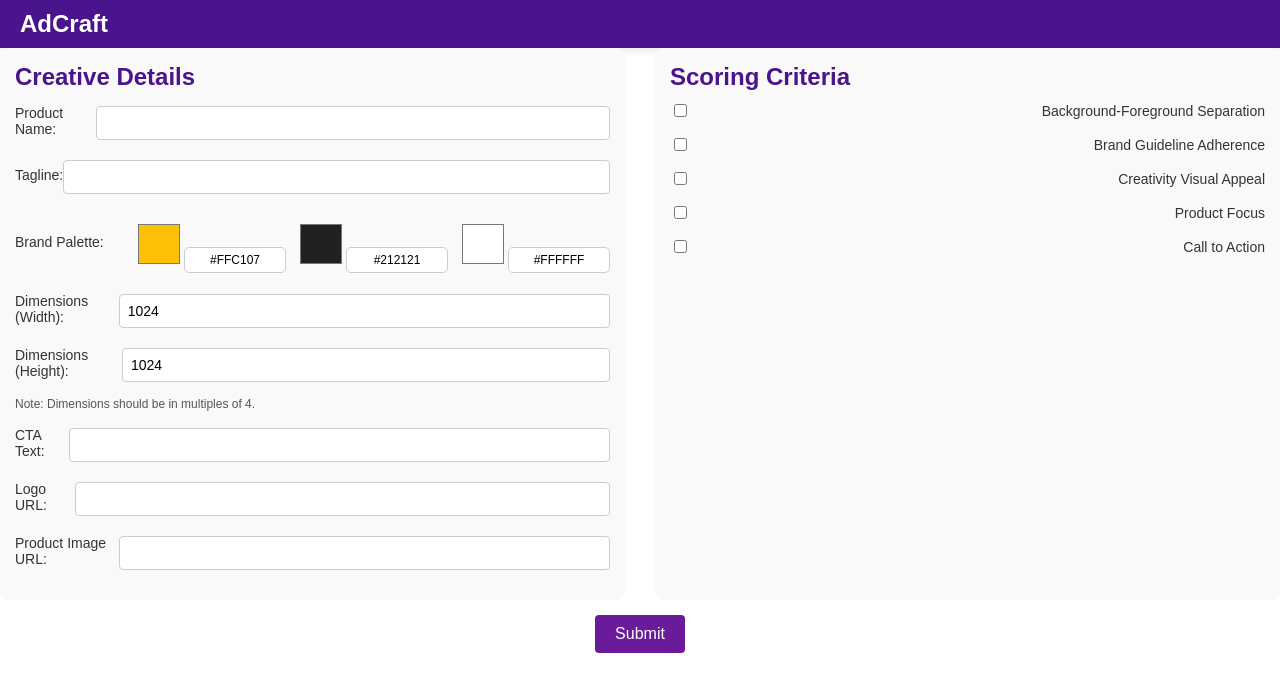
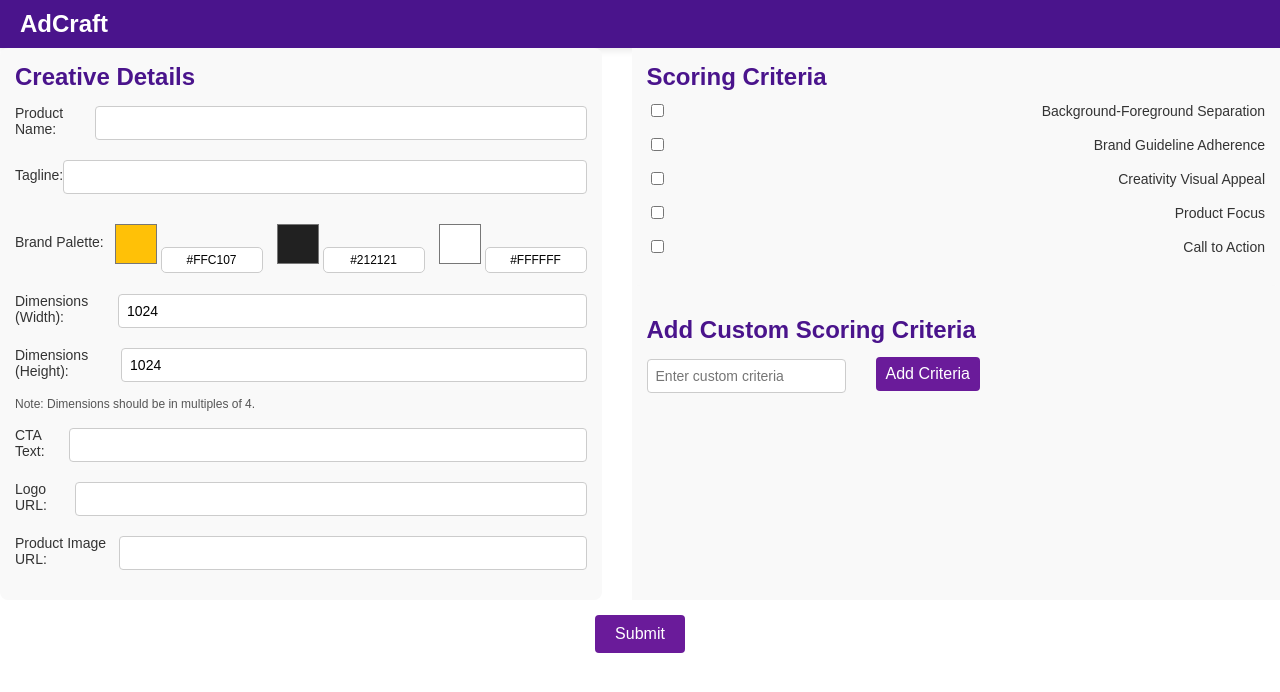
Before and after one commit to whysumedh/os-hack, a React (Create React App) app: page / in a window 1280 px wide. Shown: the top 692 px of the page. Built offline with nearby package versions, Linux system fonts and the light colour scheme.

Commit message:
add custom scoring criteria and scoring criteria weightage in whole numbers instead of decimals

```diff
--- a/src/pages/form.js
+++ b/src/pages/form.js
@@ -152,6 +152,171 @@
 
 
 
+// import React, { useState } from "react";
+// import CreativeDetailsForm from "../components/CreativeDetailsForm";
+// import ScoringCriteriaForm from "../components/ScoringCriteriaForm";
+// import ResponseSection from "../components/ResponseSection";
+// import ScoringSection from "../components/ScoringSection";
+// import "../styles.css";
+
+// const Form = () => {
+//   const [formData, setFormData] = useState({
+//     product_name: "",
+//     tagline: "",
+//     brand_palette: ["#FFC107", "#212121", "#FFFFFF"],
+//     width: 1024,
+//     height: 1024,
+//     cta_text: "",
+//     logo_url: "",
+//     product_image_url: "",
+//     scoring_criteria: [
+//       "Background-Foreground Separation",
+//       "Brand Guideline Adherence",
+//       "Creativity Visual Appeal",
+//       "Product Focus",
+//       "Call to Action",
+//     ],
+//     selectedCriteria: [],
+//   });
+
+//   const [responseData, setResponseData] = useState(null);
+//   const [loading, setLoading] = useState(false); // Add loading state
+
+//   const handleInputChange = (e) => {
+//     const { name, value } = e.target;
+//     setFormData({ ...formData, [name]: value });
+//   };
+
+//   const handleArrayChange = (index, value) => {
+//     const updatedPalette = [...formData.brand_palette];
+//     updatedPalette[index] = value;
+//     setFormData({ ...formData, brand_palette: updatedPalette });
+//   };
+
+//   const handleCriteriaChange = (e) => {
+//     const { value, checked } = e.target;
+//     const updatedCriteria = checked
+//       ? [...formData.selectedCriteria, value]
+//       : formData.selectedCriteria.filter((item) => item !== value);
+//     setFormData({ ...formData, selectedCriteria: updatedCriteria });
+//   };
+
+//   const calculateScores = () => {
+//     const totalSelected = formData.selectedCriteria.length;
+//     const scorePerCriterion = totalSelected > 0 ? 100 / totalSelected : 0;
+
+//     return formData.selectedCriteria.reduce((scores, criterion) => {
+//       scores[criterion] = scorePerCriterion;
+//       return scores;
+//     }, {});
+//   };
+
+//   const handleSubmit = async (e) => {
+//     e.preventDefault();
+//     setLoading(true); // Show loading spinner
+
+//     const scoringCriteria = calculateScores();
+
+//     const requestBody = {
+//       creative_details: {
+//         product_name: formData.product_name,
+//         tagline: formData.tagline,
+//         brand_palette: formData.brand_palette,
+//         dimensions: {
+//           width: formData.width,
+//           height: formData.height,
+//         },
+//         cta_text: formData.cta_text,
+//         logo_url: formData.logo_url,
+//         product_image_url: formData.product_image_url,
+//       },
+//       scoring_criteria: scoringCriteria,
+//     };
+
+//     console.log("Request JSON:", JSON.stringify(requestBody, null, 2));
+
+//     try {
+//       const response = await fetch(
+//         "https://creative-api-141459457956.us-central1.run.app/generate_creative",
+//         {
+//           method: "POST",
+//           headers: { "Content-Type": "application/json" },
+//           body: JSON.stringify(requestBody),
+//         }
+//       );
+//       const data = await response.json();
+//       setResponseData(data);
+//     } catch (error) {
+//       console.error("Error fetching creative:", error);
+//     } finally {
+//       setLoading(false); // Hide loading spinner
+//     }
+//   };
+
+//   return (
+//     <div>
+//       <form onSubmit={handleSubmit}>
+//         <div className="form-sections">
+//           <CreativeDetailsForm
+//             formData={formData}
+//             handleInputChange={handleInputChange}
+//             handleArrayChange={handleArrayChange}
+//           />
+//           <ScoringCriteriaForm
+//             formData={formData}
+//             handleCriteriaChange={handleCriteriaChange}
+//           />
+//         </div>
+//         <button type="submit" disabled={loading}>
+//           {loading ? "Submitting..." : "Submit"}
+//         </button>
+//       </form>
+
+//       {loading && (
+//         <div className="loading-screen">
+//           <div className="spinner"></div>
+//           <p>Loading...</p>
+//         </div>
+//       )}
+
+//       {responseData && (
+//         <div className="response-container">
+//           <ResponseSection creativeUrl={responseData.creative_url} />
+//           <ScoringSection scoring={responseData.scoring.scoring}
+//             fileSize={responseData.metadata.file_size_kb}
+//             dimensions={responseData.metadata.dimensions}
+//           />
+//         </div>
+//       )}
+//     </div>
+//   );
+// };
+
+// export default Form;
+
+
+
+
+
+
+
+
+
+
+
+
+
+
+
+
+
+
+
+
+
+
+
+
 import React, { useState } from "react";
 import CreativeDetailsForm from "../components/CreativeDetailsForm";
 import ScoringCriteriaForm from "../components/ScoringCriteriaForm";
@@ -177,10 +342,11 @@ const Form = () => {
       "Call to Action",
     ],
     selectedCriteria: [],
+    newCriteria: "", // Temporary state for adding new criteria
   });
 
   const [responseData, setResponseData] = useState(null);
-  const [loading, setLoading] = useState(false); // Add loading state
+  const [loading, setLoading] = useState(false);
 
   const handleInputChange = (e) => {
     const { name, value } = e.target;
@@ -201,19 +367,41 @@ const Form = () => {
     setFormData({ ...formData, selectedCriteria: updatedCriteria });
   };
 
+  // Add a new custom scoring criterion
+  const addCustomCriteria = () => {
+    if (formData.newCriteria.trim()) {
+      setFormData({
+        ...formData,
+        scoring_criteria: [...formData.scoring_criteria, formData.newCriteria],
+        newCriteria: "", // Clear the input field
+      });
+    }
+  };
+
   const calculateScores = () => {
     const totalSelected = formData.selectedCriteria.length;
-    const scorePerCriterion = totalSelected > 0 ? 100 / totalSelected : 0;
+    if (totalSelected === 0) return {};
 
-    return formData.selectedCriteria.reduce((scores, criterion) => {
+    const scorePerCriterion = Math.floor(100 / totalSelected); // Floor division
+    const scores = {};
+
+    // Assign the floor value to each criterion
+    formData.selectedCriteria.forEach((criterion) => {
       scores[criterion] = scorePerCriterion;
-      return scores;
-    }, {});
+    });
+
+    // Distribute the remaining weight (if any) equally among the criteria
+    let remainingScore = 100 - scorePerCriterion * totalSelected;
+    for (let i = 0; i < remainingScore; i++) {
+      scores[formData.selectedCriteria[i]] += 1;
+    }
+
+    return scores;
   };
 
   const handleSubmit = async (e) => {
     e.preventDefault();
-    setLoading(true); // Show loading spinner
+    setLoading(true);
 
     const scoringCriteria = calculateScores();
 
@@ -249,7 +437,7 @@ const Form = () => {
     } catch (error) {
       console.error("Error fetching creative:", error);
     } finally {
-      setLoading(false); // Hide loading spinner
+      setLoading(false);
     }
   };
 
@@ -262,11 +450,60 @@ const Form = () => {
             handleInputChange={handleInputChange}
             handleArrayChange={handleArrayChange}
           />
-          <ScoringCriteriaForm
-            formData={formData}
-            handleCriteriaChange={handleCriteriaChange}
-          />
+          <div className="scoring-criteria" style={{
+      backgroundColor: "#f9f9f9"
+    }}>
+            <ScoringCriteriaForm
+              formData={formData}
+              handleCriteriaChange={handleCriteriaChange}
+            />
+            {/* Add custom scoring section inside the scoring criteria */}
+            <div
+              className="custom-scoring-section"
+              style={{ backgroundColor: "#f9f9f9", paddingBottom: "10px" }}
+            >
+              <h2
+                style={{
+                  marginLeft: "15px",
+                  paddingTop: "10px",
+                  marginTop: "2",
+                }}
+              >
+                Add Custom Scoring Criteria
+              </h2>
+              <div style={{ display: "flex", alignItems: "center", gap: "10px" }}>
+                <input
+                  type="text"
+                  name="newCriteria"
+                  value={formData.newCriteria}
+                  onChange={(e) => handleInputChange(e)}
+                  placeholder="Enter custom criteria"
+                  style={{
+                    flex: "1",
+                    marginLeft: "15px",
+                    marginRight: "20px",
+                    marginTop: "2",
+                  }}
+                />
+                <button
+                  type="button"
+                  onClick={addCustomCriteria}
+                  style={{
+                    padding: "8px 10px",
+                    marginRight: "300px",
+                    marginTop: 2,
+                    color: "#fff",
+                    border: "none",
+                    cursor: "pointer",
+                  }}
+                >
+                  Add Criteria
+                </button>
+              </div>
+            </div>
+          </div>
         </div>
+
         <button type="submit" disabled={loading}>
           {loading ? "Submitting..." : "Submit"}
         </button>
@@ -282,7 +519,8 @@ const Form = () => {
       {responseData && (
         <div className="response-container">
           <ResponseSection creativeUrl={responseData.creative_url} />
-          <ScoringSection scoring={responseData.scoring.scoring}
+          <ScoringSection
+            scoring={responseData.scoring.scoring}
             fileSize={responseData.metadata.file_size_kb}
             dimensions={responseData.metadata.dimensions}
           />
```
